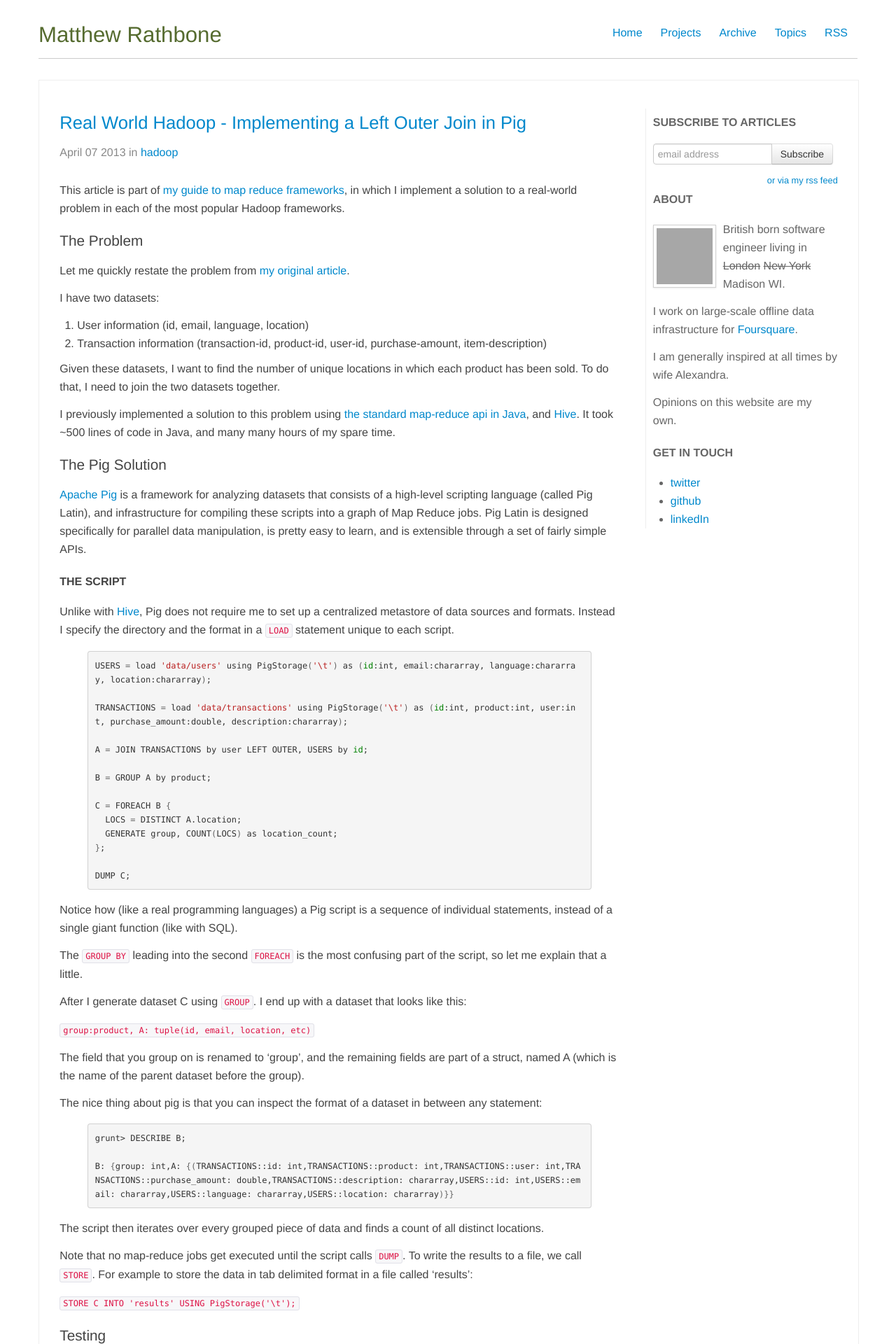
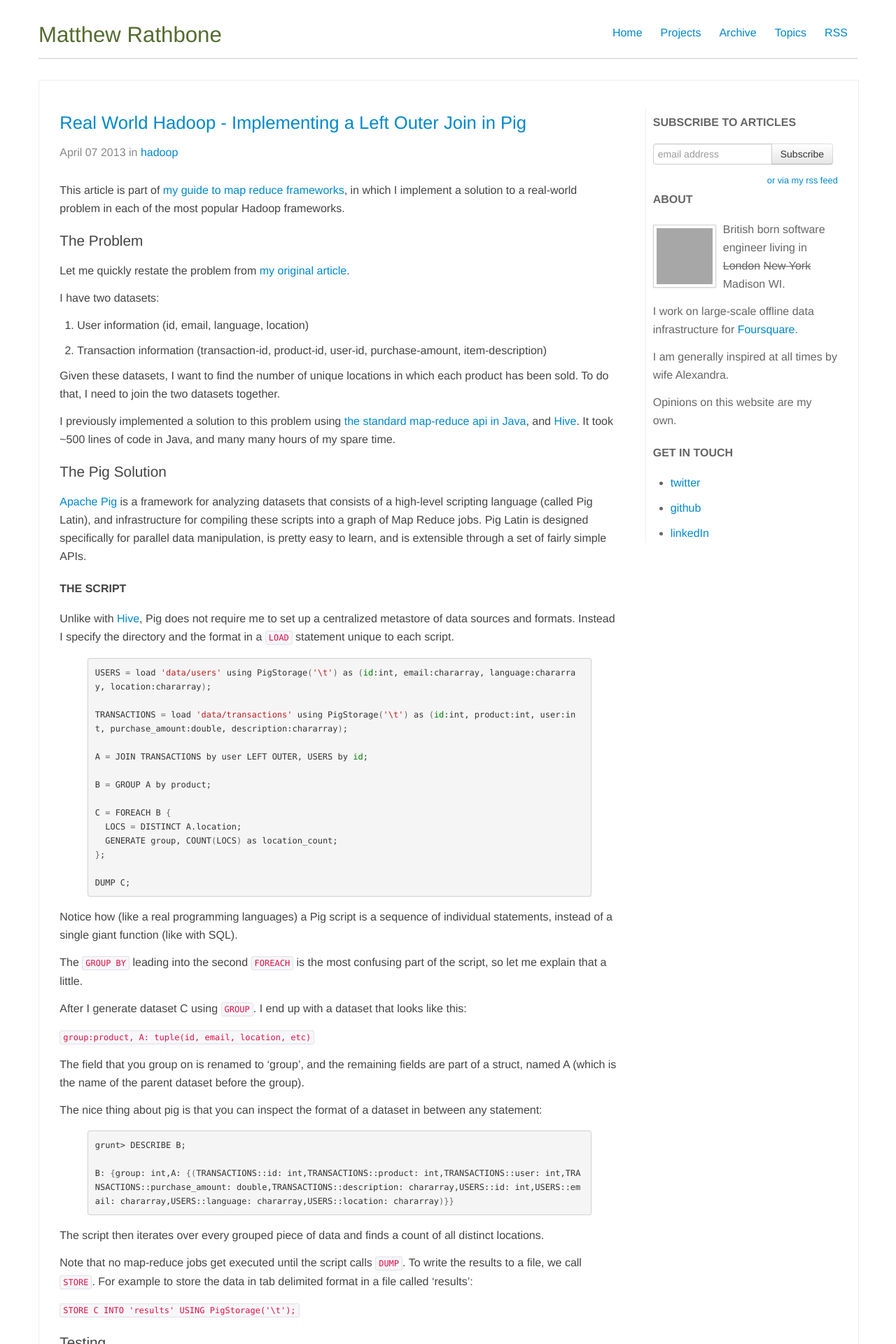
Before and after one commit to rathboma/rathboma.github.com, a Jekyll site: the page built from index.html, in a window 1280 px wide. Shown: the top 1920 px of the page at 70% size. Built offline with Jekyll 4.4.1, drawn with Linux system fonts in a browser that asks for light colours; the list of posts is cut into pages by our own code; grey boxes are pictures that could not be loaded.

Commit message:
minor tweaks

```diff
--- a/css/styles.css
+++ b/css/styles.css
@@ -7,6 +7,7 @@ body {
 
 li {
   line-height:26px;
+  margin-bottom: 10px;
 }
 p {
   margin-bottom:13px;
--- /dev/null
+++ b/googlebda8df625dc4e022.html
@@ -0,0 +1 @@
+google-site-verification: googlebda8df625dc4e022.html
```
